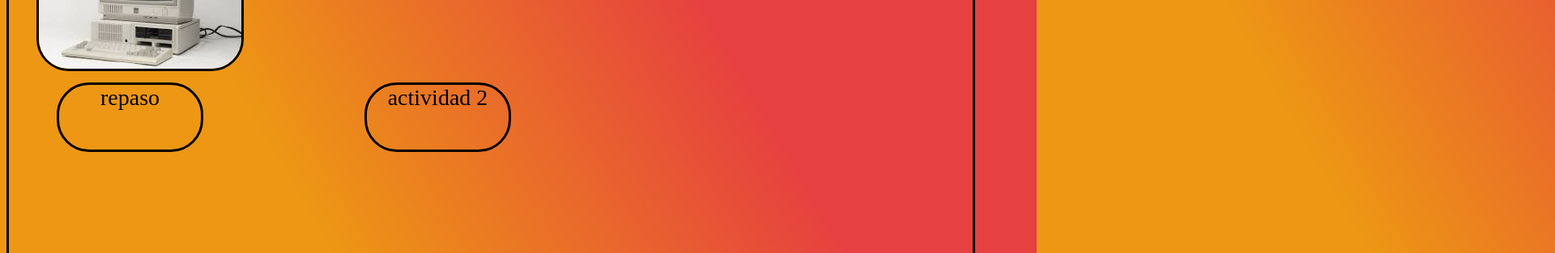
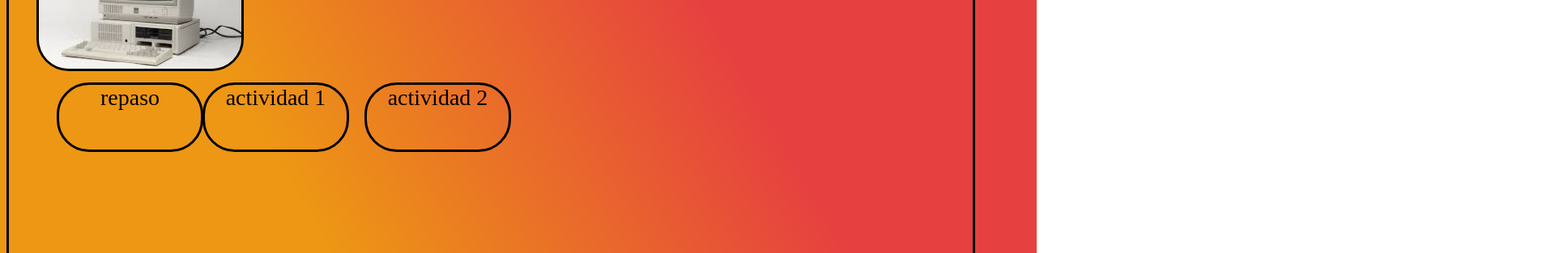
Before and after one commit to miguesierra/proyecto-1, a plain HTML site: page periodo2.html in a window 1280 px wide. Shown: the part 128-441 px from the top of the page at 81% size, 1920 px wide, since content can reach past the window. Drawn offline with Linux system fonts and the light colour scheme; a web font is replaced by a local one.

Commit message:
Update periodo2.html

```diff
--- a/periodo2.html
+++ b/periodo2.html
@@ -10,7 +10,7 @@
 <div class="p222"></div>
 <div class="p2222" style="left:70px;width:175px;font-size:28px;position: absolute; top:230px; "> <a href="actividad1p2.html">
 repaso</a> </div>
-<div class="p2222" style="left:2550px;width:175px;font-size:28px;position: absolute; top:230px; "> <a href="actividad2p2.html">
+<div class="p2222" style="left:250px;width:175px;font-size:28px;position: absolute; top:230px; "> <a href="actividad2p2.html">
 actividad 1 </a> </div>
 <div class="p2222" style="left:450px;width:175px;font-size:28px;position: absolute; top:230px; "> <a href="actividad3p2.html">
 actividad 2 </a> </div>
```
